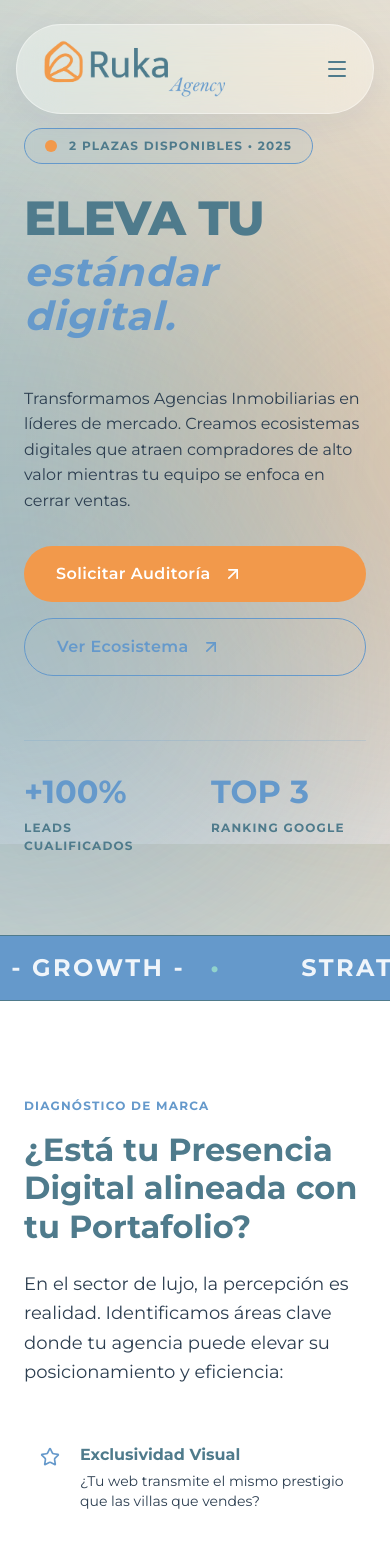
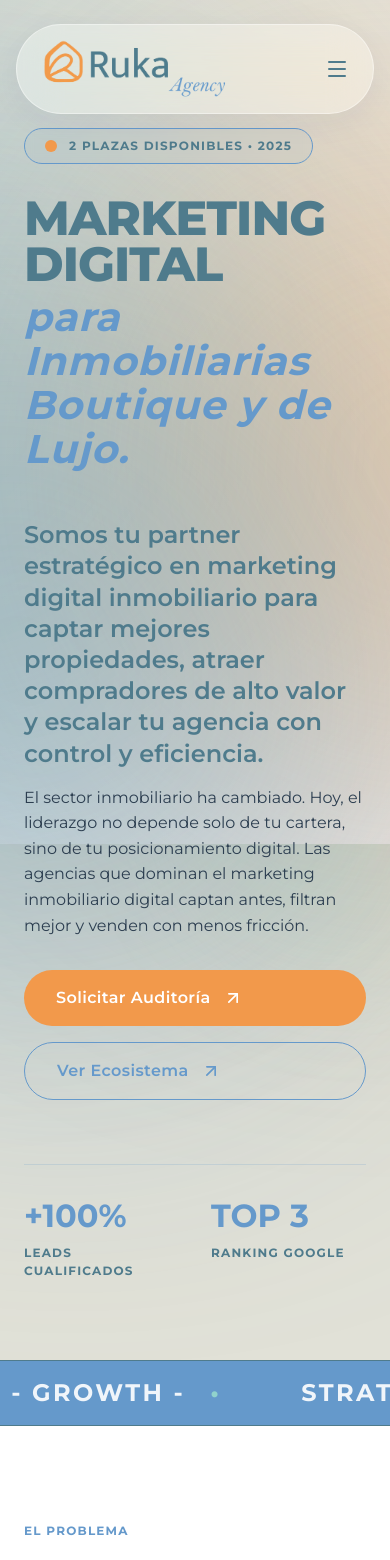
Before and after one commit to diegohju/WEB-RUKA, a React (Vite) app: page / in a window 390 px wide. Shown: the top 1560 px of the page. Built offline with nearby package versions, Linux system fonts and the light colour scheme.

Commit message:
Update home page content with new copy

```diff
--- a/src/App.jsx
+++ b/src/App.jsx
@@ -420,17 +420,19 @@ const Hero = ({ navigateTo }) => (
 
                 <h1 className="mb-8">
                     <div className="type-display text-[#4F7B8C] font-extrabold">
-                        ELEVA TU
+                        MARKETING DIGITAL
                     </div>
                     <div className="type-h1 text-[#6599CB] font-light mt-2 tracking-wide italic">
-                        estándar digital.
+                        para Inmobiliarias Boutique y de Lujo.
                     </div>
                 </h1>
                 <div className="grid md:grid-cols-2 gap-16 items-end mt-12">
                     <div>
+                        <p className="type-h3 text-[#4F7B8C] mb-4">
+                            Somos tu partner estratégico en marketing digital inmobiliario para captar mejores propiedades, atraer compradores de alto valor y escalar tu agencia con control y eficiencia.
+                        </p>
                         <p className="type-body text-lg text-[#2C3E50] max-w-lg leading-relaxed mb-8">
-                            Transformamos Agencias Inmobiliarias en líderes de mercado.
-                            Creamos ecosistemas digitales que atraen compradores de alto valor mientras tu equipo se enfoca en cerrar ventas.
+                            El sector inmobiliario ha cambiado. Hoy, el liderazgo no depende solo de tu cartera, sino de tu posicionamiento digital. Las agencias que dominan el marketing inmobiliario digital captan antes, filtran mejor y venden con menos fricción.
                         </p>
                         <div className="flex flex-col sm:flex-row gap-4">
                             <Button onClick={() => navigateTo && navigateTo('contact')} variant="accent">Solicitar Auditoría</Button>
@@ -463,35 +465,35 @@ const DiagnosticSection = () => (
         <div className="container mx-auto max-w-7xl">
             <div className="grid md:grid-cols-2 gap-20 items-center">
                 <div className="reveal">
-                    <span className="type-label text-[#6599CB] mb-4 block">Diagnóstico de Marca</span>
+                    <span className="type-label text-[#6599CB] mb-4 block">El Problema</span>
                     <h2 className="type-h2 text-[#4F7B8C] mb-6">
-                        ¿Está tu Presencia Digital alineada con tu Portafolio?
+                        No es falta de demanda.<br />Es falta de un sistema digital sólido.
                     </h2>
                     <p className="text-[#2C3E50] mb-10 text-lg leading-relaxed">
-                        En el sector de lujo, la percepción es realidad. Identificamos áreas clave donde tu agencia puede elevar su posicionamiento y eficiencia:
+                        Muchas inmobiliarias invierten en acciones sueltas de marketing digital sin una estrategia integrada. El resultado: baja visibilidad, leads poco cualificados y equipos saturados.
                     </p>
 
                     <div className="space-y-6">
                         {[
                             {
-                                title: "Exclusividad Visual",
-                                desc: "¿Tu web transmite el mismo prestigio que las villas que vendes?",
-                                icon: <Star size={20} />
-                            },
-                            {
-                                title: "Autoridad en Buscadores",
-                                desc: "¿Apareces antes que tu competencia cuando buscan propiedades premium?",
+                                title: "Invisibilidad en buscadores",
+                                desc: "Tu competencia aparece antes cuando buscan propiedades en tu zona.",
                                 icon: <TrendingUp size={20} />
                             },
                             {
-                                title: "Cualificación Automática",
-                                desc: "¿Tu sistema filtra a los curiosos para entregarte solo compradores reales?",
+                                title: "Leads sin perfil adecuado",
+                                desc: "Contactos que no encajan con tu mercado ni con tu nivel de servicio.",
                                 icon: <Users size={20} />
                             },
                             {
-                                title: "Eficiencia Operativa",
-                                desc: "¿Tu equipo invierte tiempo en procesos que deberían ser automáticos?",
+                                title: "Procesos comerciales manuales",
+                                desc: "Tiempo perdido que frena el crecimiento de la agencia.",
                                 icon: <Clock size={20} />
+                            },
+                            {
+                                title: "Coste de oportunidad",
+                                desc: "Una sola operación perdida por una mala estrategia puede superar toda inversión anual.",
+                                icon: <ShieldCheck size={20} />
                             }
                         ].map((item, i) => (
                             <div key={i} className="flex gap-5 p-4 rounded-xl hover:bg-[#E1E1D7] transition-colors group cursor-default">
@@ -536,12 +538,12 @@ const BentoEcosystem = () => (
                 <div>
                     <span className="type-label text-[#6599CB] mb-4 block">La Solución</span>
                     <h2 className="type-h2 text-[#4F7B8C] max-w-2xl">
-                        Un Ecosistema Digital <br />
-                        <span className="text-[#6599CB]">Completamente Integrado</span>
+                        Un sistema completo de<br />
+                        <span className="text-[#6599CB]">marketing digital inmobiliario</span>
                     </h2>
                 </div>
-                <p className="text-[#2C3E50] mt-6 md:mt-0 max-w-xs text-right hidden md:block">
-                    No vendemos servicios aislados.<br />Creamos motores de crecimiento.
+                <p className="text-[#2C3E50] mt-6 md:mt-0 max-w-sm text-right hidden md:block">
+                    No somos un proveedor más. <br />Diseñamos ecosistemas donde cada pieza trabaja para captar, cualificar y convertir.
                 </p>
             </div>
 
@@ -559,52 +561,58 @@ const BentoEcosystem = () => (
                         <div className="w-12 h-12 bg-white/10 rounded-xl flex items-center justify-center mb-8 backdrop-blur-sm">
                             <LayoutIcon size={24} className="text-white" />
                         </div>
-                        <h3 className="type-h2 mb-4">Presencia Digital Premium</h3>
+                        <h3 className="type-h2 mb-4">Web inmobiliaria premium</h3>
                         <p className="text-white/90 max-w-md text-lg leading-relaxed">
-                            Desarrollo web que no solo muestra propiedades, sino que vende un estilo de vida. Velocidad extrema, diseño minimalista y optimización móvil.
+                            Imagen de marca alineada con el nivel de tus propiedades y clientes. Diseño elegante, optimizado para conversión y autoridad.
                         </p>
-                    </div>
-                    <div className="mt-8 flex flex-wrap gap-3 relative z-10">
-                        {['UX/UI Lujo', 'React.js', 'Velocidad', 'Conversión'].map(tag => (
-                            <span key={tag} className="px-4 py-1.5 border border-white/20 rounded-full text-xs uppercase tracking-wider bg-white/5">
-                                {tag}
-                            </span>
-                        ))}
                     </div>
                 </div>
 
-                {/* Card 2: SEO - White BG */}
-                <div className="md:col-span-2 bg-white rounded-[2rem] p-10 shadow-sm border border-transparent hover:border-[#6599CB]/30 transition-all hover-lift reveal delay-100 flex flex-col justify-between">
+                {/* Card 2: SEO - White BG - Modified to spans 1 col */}
+                <div className="md:col-span-1 bg-white rounded-[2rem] p-8 shadow-sm border border-transparent hover:border-[#6599CB]/30 transition-all hover-lift reveal delay-100 flex flex-col justify-between">
                     <div>
                         <div className="w-12 h-12 bg-[#6599CB]/10 rounded-xl flex items-center justify-center mb-6">
                             <Globe size={24} className="text-[#6599CB]" />
                         </div>
-                        <h3 className="type-h3 text-[#4F7B8C] mb-3">Visibilidad Estratégica (SEO)</h3>
+                        <h3 className="type-h3 text-[#4F7B8C] mb-3">SEO Estratégico</h3>
                         <p className="text-sm text-[#2C3E50] leading-relaxed">
-                            Posicionamiento dominante para keywords de alto valor ("Villas Costa Brava", "Áticos Santiago"). No buscamos tráfico masivo, buscamos tráfico cualificado.
+                            Posicionamiento sólido en marketing digital inmobiliario y búsquedas locales de alto valor.
                         </p>
                     </div>
                 </div>
 
-                {/* Card 3: Ads - Brighter Blue BG with WHITE text */}
+                {/* Card 3: Ads - Brighter Blue BG - Spans 1 col */}
                 <div className="md:col-span-1 bg-[#6599CB] text-white rounded-[2rem] p-8 hover-lift reveal delay-200 flex flex-col justify-between">
                     <Zap size={32} className="mb-4 text-[#F2994B]" />
                     <div>
-                        <h3 className="text-xl font-bold mb-2">Google Ads & PPC</h3>
+                        <h3 className="text-xl font-bold mb-2">Publicidad Segmentada</h3>
                         <p className="text-xs text-white/90 leading-relaxed">
-                            Segmentación por patrimonio. Llegamos al inversor, no al curioso. ROI medible.
+                            Campañas enfocadas en compradores reales, no en tráfico genérico.
                         </p>
                     </div>
                 </div>
 
-                {/* Card 4: CRM - Cream BG */}
+                {/* Card 4: CRM - Cream BG - Spans 1 col */}
                 <div className="md:col-span-1 bg-[#E1E1D7] border border-[#6599CB]/10 rounded-[2rem] p-8 hover-lift reveal delay-300 flex flex-col justify-between relative overflow-hidden">
                     <div className="absolute inset-0 bg-[#6599CB]/5"></div>
                     <MousePointer2 size={32} className="mb-4 text-[#4F7B8C] relative z-10" />
                     <div className="relative z-10">
-                        <h3 className="text-xl font-bold text-[#4F7B8C] mb-2">CRM & Nurturing</h3>
+                        <h3 className="text-xl font-bold text-[#4F7B8C] mb-2">CRM & Automatización</h3>
                         <p className="text-xs text-[#2C3E50] leading-relaxed">
-                            Automatizaciones que nutren al lead mientras duermes. Integración total.
+                            Seguimiento inteligente de leads mientras tu equipo se centra en cerrar operaciones.
+                        </p>
+                    </div>
+                </div>
+
+                {/* Card 5: Optimization (New) - Spans 1 col */}
+                <div className="md:col-span-1 bg-white border border-[#6599CB]/20 rounded-[2rem] p-8 hover-lift reveal delay-300 flex flex-col justify-between relative overflow-hidden">
+                    <div className="w-12 h-12 bg-[#F2994B]/10 rounded-xl flex items-center justify-center mb-6">
+                        <TrendingUp size={24} className="text-[#F2994B]" />
+                    </div>
+                    <div>
+                        <h3 className="text-xl font-bold text-[#4F7B8C] mb-2">Optimización Continua</h3>
+                        <p className="text-xs text-[#2C3E50] leading-relaxed">
+                            Mejora constante basada en datos y comportamiento real del cliente.
                         </p>
                     </div>
                 </div>
@@ -619,18 +627,15 @@ const SuccessMetrics = () => (
             <div className="grid md:grid-cols-2 gap-20 items-center">
                 <div className="reveal">
                     <span className="type-label text-[#96D9CC] mb-4 block">Resultados Reales</span>
-                    <h2 className="type-h2 mb-6">El Impacto de la Excelencia</h2>
+                    <h2 className="type-h2 mb-6">Caso de Éxito: Inmobiliaria Boutique en Costa Brava</h2>
                     <p className="text-white/80 mb-10 text-lg leading-relaxed">
-                        Caso de estudio: Inmobiliaria Boutique en Costa Brava.
-                        <br />
-                        Pasamos de la invisibilidad digital a dominar el mercado local en 12 meses.
+                        Tres años de colaboración continua. De una presencia digital débil a un posicionamiento dominante en su mercado local.
                     </p>
 
                     <div className="p-8 bg-[#6599CB] rounded-3xl border border-[#96D9CC]/30 relative shadow-2xl text-white">
                         <span className="text-6xl absolute -top-4 -left-4 text-[#F2994B] opacity-50 font-serif">"</span>
                         <p className="italic text-lg mb-6 relative z-10">
-                            La diferencia es la calidad. Antes perdíamos horas filtrando correos basura.
-                            Ahora, cuando entra un lead, sabemos que es una visita potencial real. Hemos recuperado nuestro tiempo.
+                            La diferencia no es el volumen, es la calidad. Hoy cada lead tiene sentido y nuestro equipo trabaja con foco y tranquilidad.
                         </p>
                         <div className="flex items-center gap-4">
                             {/* IMAGEN 3: Avatar Testimonio */}
@@ -641,7 +646,7 @@ const SuccessMetrics = () => (
                             />
                             <div>
                                 <p className="font-bold text-white">Roberto V.</p>
-                                <p className="text-xs text-[#E1E1D7]">Director, Luxury Estates</p>
+                                <p className="text-xs text-[#E1E1D7]">Director Inmobiliaria Boutique</p>
                             </div>
                         </div>
                     </div>
@@ -650,20 +655,20 @@ const SuccessMetrics = () => (
                 <div className="grid grid-cols-2 gap-6 reveal delay-200">
                     <div className="bg-[#6599CB]/30 p-8 rounded-[2rem] backdrop-blur-sm border border-[#96D9CC]/20 flex flex-col justify-center text-center">
                         <TrendingUp className="text-[#F2994B] mx-auto mb-4" size={32} />
-                        <p className="type-h2 mb-2 text-white">+120%</p>
+                        <p className="type-h2 mb-2 text-white">+100%</p>
                         <p className="type-label text-[#96D9CC]">Leads Cualificados</p>
                     </div>
 
                     <div className="bg-[#6599CB]/30 p-8 rounded-[2rem] backdrop-blur-sm border border-[#96D9CC]/20 flex flex-col justify-center text-center">
                         <Star className="text-[#F2994B] mx-auto mb-4" size={32} />
                         <p className="type-h2 mb-2 text-white">TOP 3</p>
-                        <p className="type-label text-[#96D9CC]">Keywords Principales</p>
+                        <p className="type-label text-[#96D9CC]">en keywords estratégicas</p>
                     </div>
 
                     <div className="col-span-2 bg-[#E1E1D7] text-[#4F7B8C] p-8 rounded-[2rem] flex items-center justify-between">
                         <div>
-                            <p className="type-label text-[#6599CB] mb-2">Crecimiento Tráfico Orgánico</p>
-                            <p className="type-h2">3.5x</p>
+                            <p className="type-label text-[#6599CB] mb-2">Tráfico Orgánico</p>
+                            <p className="type-h2">x3.5</p>
                         </div>
                         <div className="flex items-end gap-2 h-16">
                             <div className="w-4 h-8 bg-[#6599CB]/20 rounded-t-lg"></div>
@@ -683,13 +688,12 @@ const StickyProcess = ({ navigateTo }) => (
             <div className="grid lg:grid-cols-2 gap-20">
                 {/* Sticky Left Content */}
                 <div className="lg:sticky lg:top-32 h-fit reveal">
-                    <span className="type-label text-[#6599CB] mb-4 block">Metodología Transparente</span>
+                    <span className="type-label text-[#6599CB] mb-4 block">Proceso Transparente</span>
                     <h2 className="type-h2 text-[#4F7B8C] mb-8 leading-tight">
-                        Simplicidad en el Proceso,<br />
-                        Complejidad en el Resultado.
+                        Cómo trabajamos contigo
                     </h2>
                     <p className="text-[#2C3E50] max-w-md mb-10 text-lg">
-                        Un roadmap claro de 4 fases diseñado para transformar tu presencia digital sin interrumpir tu operativa diaria.
+                        Un proceso claro y sin fricciones, diseñado para agencias que valoran el orden, la estrategia y la eficiencia.
                     </p>
 
                     {/* IMAGEN 4: Imagen de apoyo en sección Sticky */}
@@ -710,27 +714,27 @@ const StickyProcess = ({ navigateTo }) => (
                     {[
                         {
                             num: "01",
-                            title: "Auditoría Profunda (Gratis)",
-                            desc: "No adivinamos. Analizamos tu web actual, tu posicionamiento y tu competencia para identificar oportunidades de mejora inmediatas.",
-                            badge: "Valor: Incalculable"
+                            title: "Auditoría estratégica",
+                            desc: "Análisis profundo de tu web, captación y posicionamiento digital.",
+                            badge: "Diagnóstico"
                         },
                         {
                             num: "02",
-                            title: "Estrategia & Propuesta",
-                            desc: "Diseñamos un plan a medida con KPIs claros. Tendrás una hoja de ruta exacta de cómo vamos a lograr tus objetivos de captación.",
-                            badge: "Plan Personalizado"
+                            title: "Estrategia personalizada",
+                            desc: "Roadmap claro, KPIs definidos y prioridades reales.",
+                            badge: "Planificación"
                         },
                         {
                             num: "03",
-                            title: "Onboarding Profesional",
-                            desc: "Implementamos tu ecosistema: nueva web, configuración de campañas y CRM. Todo llave en mano en un plazo garantizado.",
-                            badge: "Sin Fricción"
+                            title: "Implementación integral",
+                            desc: "Web, marketing digital inmobiliario y CRM alineados.",
+                            badge: "Ejecución"
                         },
                         {
                             num: "04",
-                            title: "Optimización Continua",
-                            desc: "El lanzamiento es solo el inicio. Analizamos datos mensualmente para mejorar la calidad del lead y tu retorno de inversión.",
-                            badge: "Mejora Constante"
+                            title: "Optimización continua",
+                            desc: "Revisión mensual para mejorar calidad de leads y retorno.",
+                            badge: "Mejora"
                         }
                     ].map((step, i) => (
                         <div key={i} className="reveal group border-l-2 border-[#E1E1D7] pl-10 hover:border-[#6599CB] transition-colors duration-500">
@@ -752,20 +756,20 @@ const FAQSection = () => {
     const [openIndex, setOpenIndex] = useState(0);
     const faqs = [
         {
-            q: "¿Por qué limitan los clientes a solo 3 simultáneos?",
-            a: "Para garantizar la excelencia. Nuestro modelo boutique asegura que los fundadores gestionen directamente tu estrategia, ofreciendo una atención y rapidez que las grandes agencias no pueden igualar."
+            q: "¿Por qué trabajáis solo con pocos clientes?",
+            a: "Para garantizar atención directa, foco estratégico y resultados consistentes."
         },
         {
-            q: "¿Garantizan exclusividad geográfica?",
-            a: "Absolutamente. Si trabajamos contigo en una zona específica (ej. La Moraleja o Marbella Milla de Oro), bloqueamos la entrada a tus competidores directos en esa área para no diluir resultados."
+            q: "¿Ofrecéis exclusividad geográfica?",
+            a: "Sí. No trabajamos con agencias competidoras en la misma zona."
         },
         {
-            q: "¿Cuánto tiempo toma ver resultados tangibles?",
-            a: "Depende del canal. Google Ads genera tráfico cualificado desde la primera semana. El SEO y la autoridad de marca son activos que se construyen sólidamente entre el mes 3 y 6."
+            q: "¿Cuándo se ven resultados?",
+            a: "Publicidad digital: desde las primeras semanas. SEO inmobiliario: entre el mes 3 y 6."
         },
         {
-            q: "¿Qué obtengo realmente con la Auditoría Gratuita?",
-            a: "Un diagnóstico honesto y profesional. Revisamos tu tecnología, tu visibilidad y tu conversión. Te llevas un plan de acción claro, independientemente de si decides trabajar con nosotros o no."
+            q: "¿Qué incluye la auditoría estratégica?",
+            a: "Un diagnóstico claro de tu marketing digital para inmobiliarias y un plan de acción, sin compromiso."
         }
     ];
 
@@ -773,7 +777,7 @@ const FAQSection = () => {
         <section className="py-32 px-6 bg-white border-t border-[#E1E1D7]">
             <div className="container mx-auto max-w-3xl">
                 <div className="text-center mb-16">
-                    <span className="type-label text-[#6599CB] mb-4 block">Transparencia Radical</span>
+                    <span className="type-label text-[#6599CB] mb-4 block">Transparencia Total</span>
                     <h2 className="type-h2 text-[#4F7B8C]">Preguntas Frecuentes</h2>
                 </div>
                 <div className="space-y-4">
@@ -862,7 +866,8 @@ const Footer = ({ navigateTo }) => (
                 <div className="max-w-xl">
                     <h2 className="type-display mb-8">Construyamos <br /> tu Legado.</h2>
                     <p className="text-[#E1E1D7] mb-12 text-lg">
-                        La excelencia digital no es una opción en el mercado de lujo. Es el estándar.
+                        Agencia especializada en marketing digital para inmobiliarias boutique y de lujo.<br />
+                        Estrategia, captación y sistemas digitales integrados.
                     </p>
                     <Button variant="white" onClick={() => navigateTo && navigateTo('contact')}>Hablar con un Experto</Button>
                 </div>
@@ -876,9 +881,12 @@ const Footer = ({ navigateTo }) => (
             </div>
 
             <div className="border-t border-[#6599CB] pt-10 flex flex-col md:flex-row justify-between items-center text-[#96D9CC] text-sm">
-                <div className="flex items-center gap-3 mb-6 md:mb-0">
-                    <RukaLogo className="h-6" />
-                    <span className="text-white">© 2025 RUK. AGENCY</span>
+                <div className="flex flex-col gap-2 mb-6 md:mb-0">
+                    <div className="flex items-center gap-3">
+                        <RukaLogo className="h-6" />
+                        <span className="text-white">© 2025 RUK.AGENCY. Todos los derechos reservados.</span>
+                    </div>
+                    <span className="text-[#96D9CC]/70 text-xs">Agencia de Marketing Digital para Inmobiliarias · España</span>
                 </div>
                 <div className="flex flex-wrap justify-center gap-8">
                     <span className="cursor-pointer hover:text-white">Política de Privacidad</span>
@@ -959,9 +967,13 @@ export default function App() {
                             <div className="absolute top-0 left-0 w-full h-full bg-[url('https://www.transparenttextures.com/patterns/cubes.png')] opacity-10"></div>
                             <div className="absolute top-0 right-0 w-[500px] h-[500px] bg-[#96D9CC] rounded-full blur-[100px] opacity-30 -mr-20 -mt-20"></div>
 
-                            <h2 className="type-h2 mb-8 relative z-10">¿Listo para escalar?</h2>
+                            <h2 className="type-h2 mb-8 relative z-10">Eleva tu Agencia con una<br />Estrategia Digital a la Altura</h2>
+                            <p className="text-white/90 max-w-2xl mx-auto mb-10 text-lg relative z-10">
+                                Trabajamos con un número muy limitado de inmobiliarias boutique en España.
+                                Si buscas un partner estratégico, no un proveedor, hablemos.
+                            </p>
                             <div className="flex justify-center relative z-10">
-                                <Button variant="white" onClick={() => setPage('contact')}>Solicitar Auditoría</Button>
+                                <Button variant="white" onClick={() => setPage('contact')}>Solicitar Auditoría Estratégica</Button>
                             </div>
                         </div>
                     </section>
```
